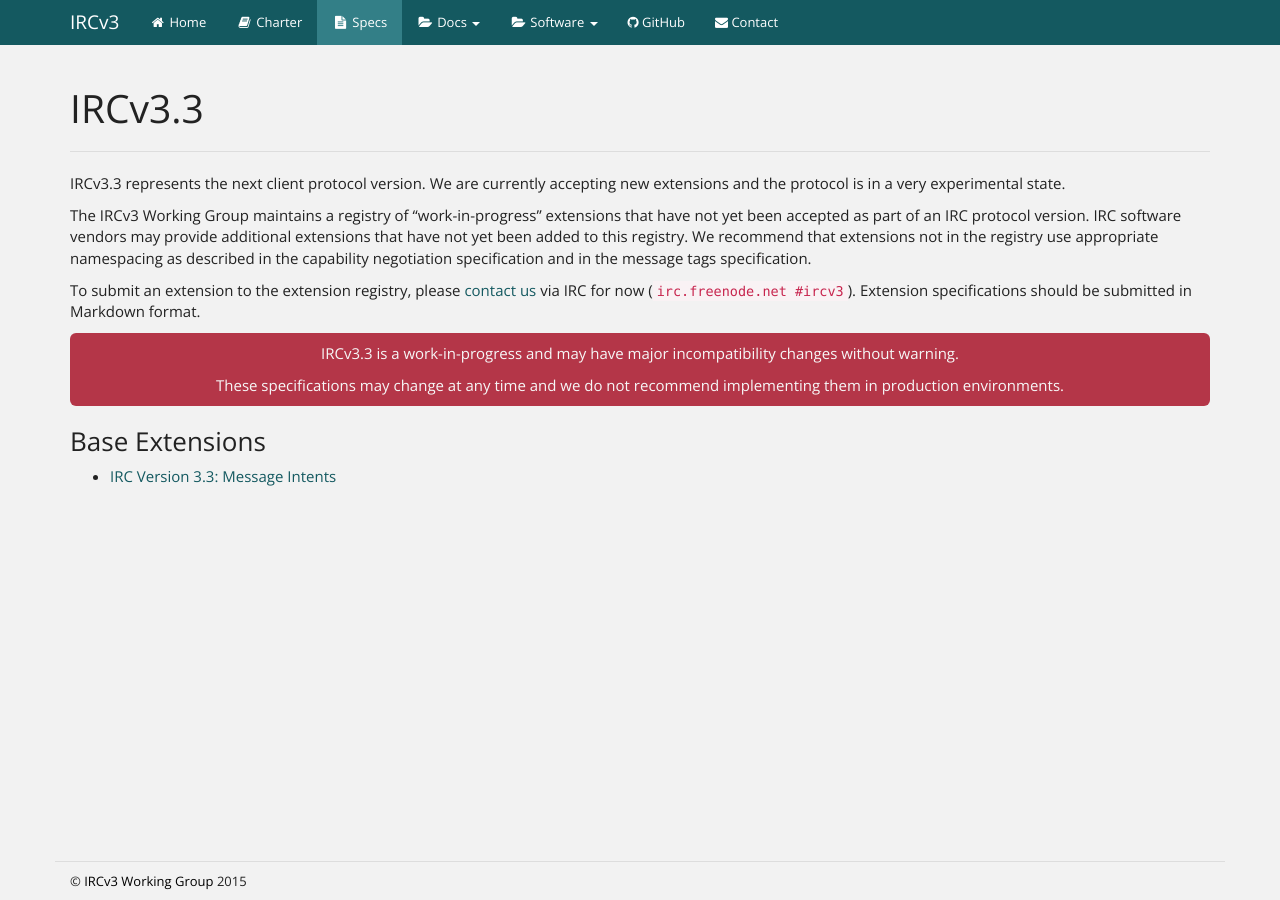
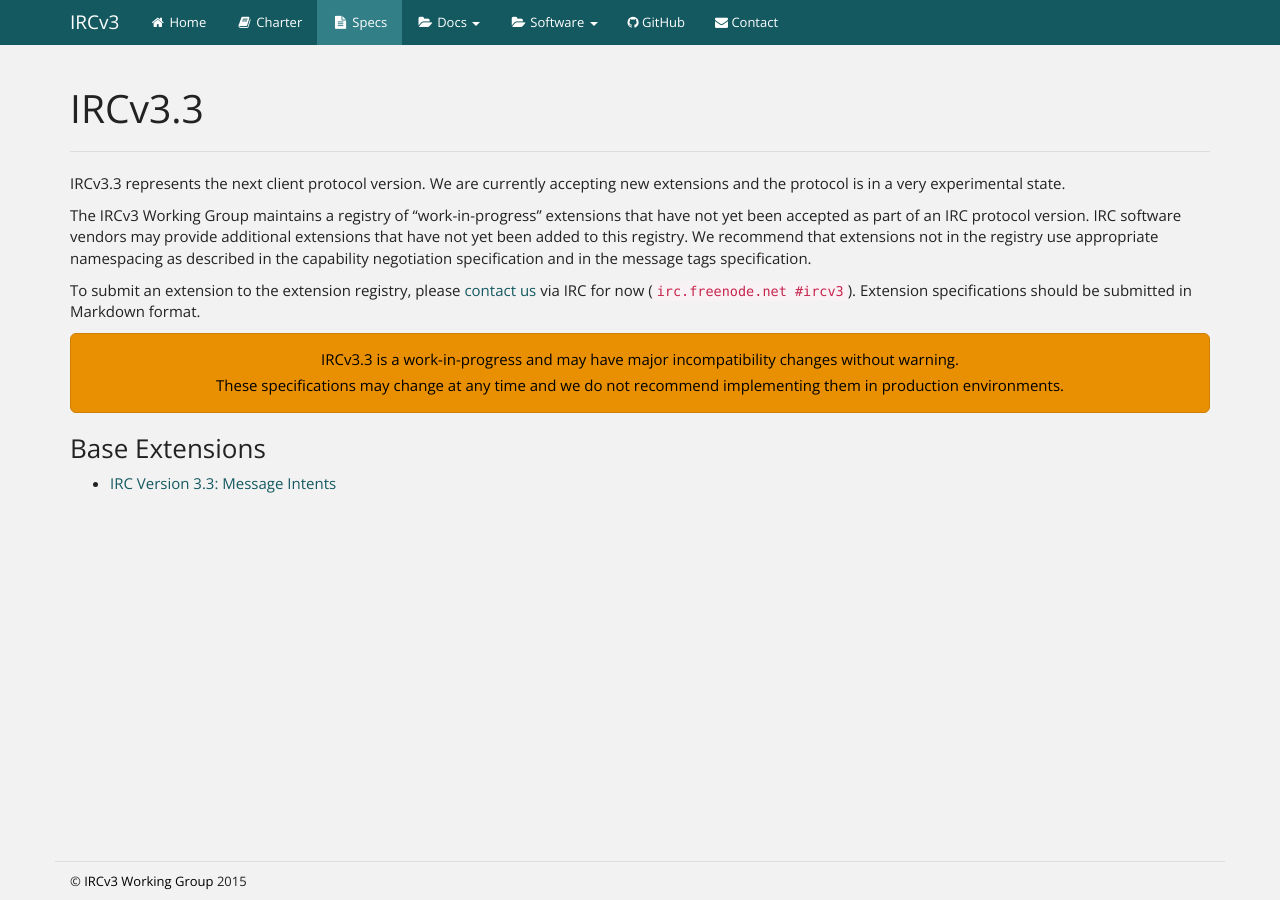
Before and after one commit to ircv3/ircv3.github.io, a Jekyll site: the page built from _irc/3.3.md, in a window 1280 px wide. Built offline with Jekyll 4.4.1, drawn with Linux system fonts in a browser that asks for light colours.

Commit message:
Minor html validation fixes
Also changed slightly the style of `<warn>` to just use a bootstrap
alert-warning instead

```diff
--- a/_includes/menu.html
+++ b/_includes/menu.html
@@ -16,7 +16,6 @@
       </ul> -->
       <ul class="nav navbar-nav">
         <li{% if current[1] == 'index.html' %} class="active"{% endif %}><a href="{{ site.baseurl }}/index.html"><span class="fa fa-fw fa-home"></span> Home</a></li>
-        <li class="dropdown">
           <li{% if current[1] == 'charter.html' %} class="active"{% endif %}><a href="{{ site.baseurl }}/charter.html"><span class="fa fa-fw fa-book"></span> Charter</a></li>
           <li{% if current[1] == 'irc' %} class="active"{% endif %}><a href="{{ site.baseurl }}/irc/"><span class="fa fa-fw fa-file-text"></span> Specs</a></li>
           <li><a href="#" class="dropdown-toggle" data-toggle="dropdown"><span class="fa fa-fw fa-folder-open"></span> Docs <b class="caret"></b></a>
@@ -32,7 +31,6 @@
               <li><a href="{{ site.baseurl }}/software/libraries.html"><span class="fa fa-fw fa-code"></span> Libraries</a></li>
             </ul>
           </li>
-        </li>
 <!--        <li{% if current[1] == 'blog.html' %} class="active"{% endif %}><a href="/blog.html"><span class="fa fa-fw fa-rss"></span> Blog</a></li> -->
         <li><a href="https://github.com/ircv3/"><span class="fa fw-fw fa-github"></span> GitHub</a></li>
         <li{% if current[1] == 'contact.html' %} class="active"{% endif %}><a href="{{ site.baseurl }}/contact.html"><span class="fa fw-fw fa-envelope"></span> Contact</a></li>
--- a/_irc/3.3.md
+++ b/_irc/3.3.md
@@ -9,18 +9,18 @@
 
 To submit an extension to the extension registry, please [contact us]({{ site.baseurl }}/contact.html) via IRC for now (`irc.freenode.net #ircv3`). Extension specifications should be submitted in Markdown format.
 
-<warn>
+<div class="alert alert-warning">
     <p>IRCv3.3 is a work-in-progress and may have major incompatibility changes without warning.</p>
     <p>These specifications may change at any time and we do not recommend implementing them in production environments.</p>
-</warn>
+</div>
 
-### Base Extensions
+### Base Extensions {#base-extensions-3-3}
 
 * [IRC Version 3.3: Message Intents]({{site.baseurl}}/specs/core/message-intents-3.3.html)
 
 <!--
 
-### Optional Extensions
+### Optional Extensions {#optional-extensions-3-3}
 
 [no extensions]
 
--- a/css/ircv3-style.css
+++ b/css/ircv3-style.css
@@ -24,21 +24,6 @@
 }
 td + td, th + th {
     border-left: 1px #C0C0C0 solid;
-}
-
-warn {
-    display: block;
-    padding: 1rem;
-    background: #B43648;
-    color: #f7f7f7;
-    border-radius: 0.6rem;
-    text-align: center
-}
-warn p:last-child {
-    margin-bottom: 0;
-}
-warn + p {
-  margin-top: 1.3rem;
 }
 
 .irc-version {
@@ -166,6 +151,13 @@
 	text-align: center;
 }
 
+.alert {
+	font-size: inherit;
+	font-weight: inherit;
+	text-align: center;
+	border-radius: 0.6rem;
+}
+
 .alert-info, .btn-primary {
 	background-color: #145960;
 	border-color: #0C4248;
@@ -177,8 +169,11 @@
 }
 
 .alert-warning, .btn-warning {
-	background-color: #435;
-	border-color: #435;
+	color: black;
+}
+
+.alert-danger, .btn-danger {
+	color: black;
 }
 
 .github, .github:hover {
```
Also changed, not shown: _irc/3.1.md (+2 -2 lines), _irc/3.2.md (+2 -2 lines).
